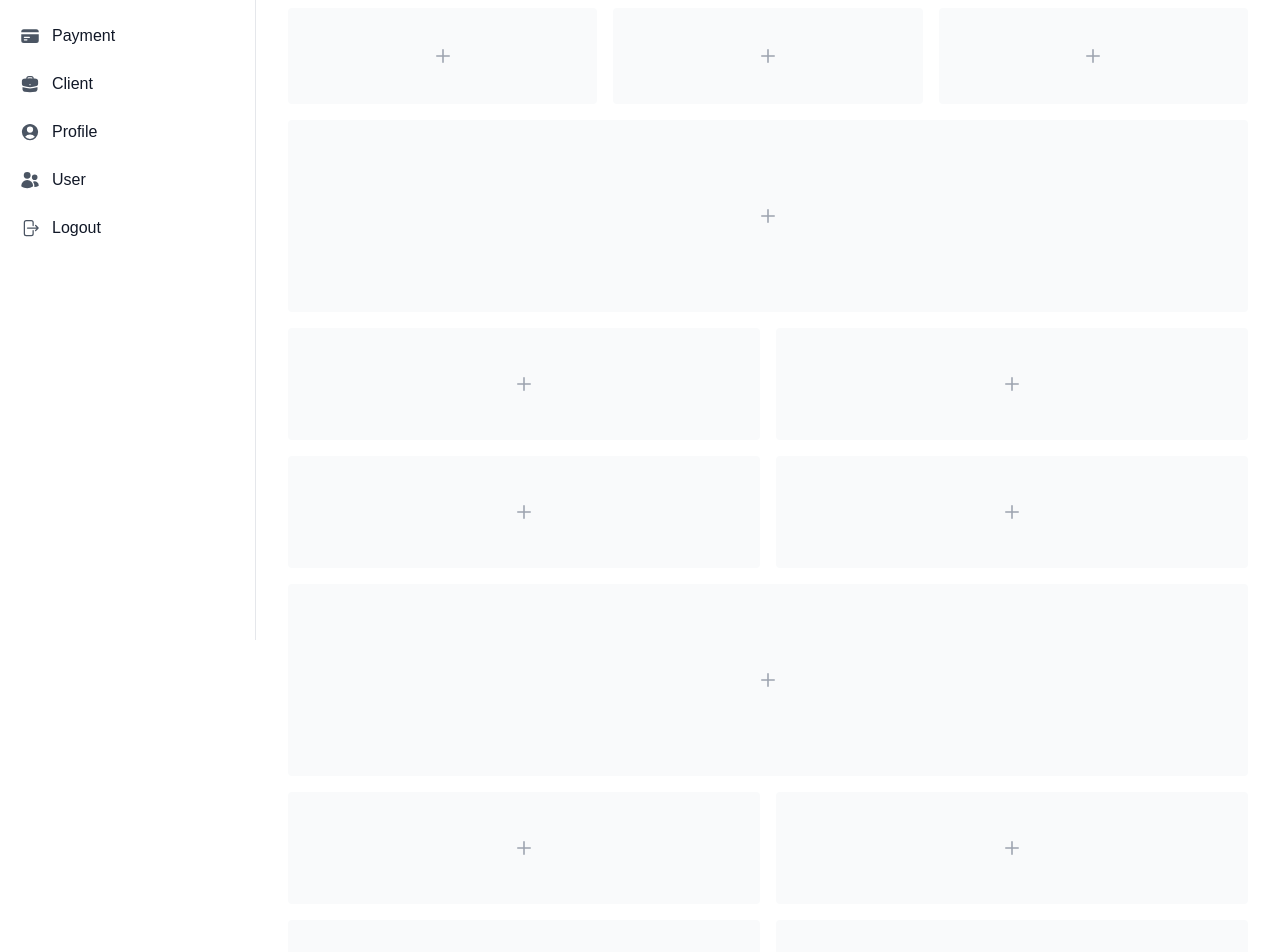
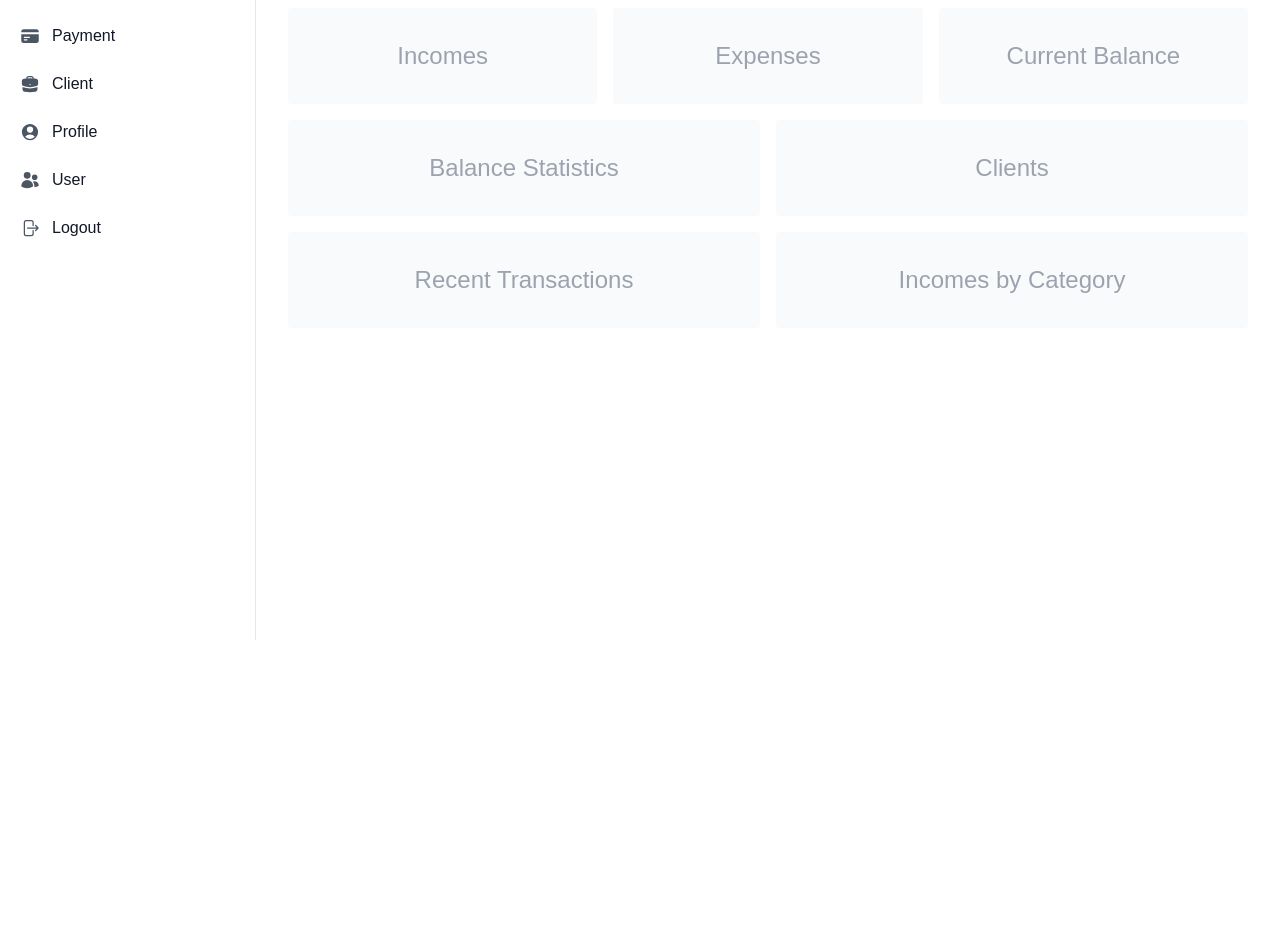
Before and after one commit to rchmfk/invoice-maker, a Next.js app in the folder easy-bill/: page /admin in a window 1280 px wide. Shown: the part 160-1112 px from the top of the page. After the commit the page ends 800 px from the top, so only its background shows below. Built offline with nearby package versions, Linux system fonts and the light colour scheme.

Commit message:
modify admin layout

```diff
--- a/easy-bill/src/app/admin/page.tsx
+++ b/easy-bill/src/app/admin/page.tsx
@@ -33,255 +33,30 @@ const AdminPage = () => {
           </div>
           <div className="grid grid-cols-3 gap-4 mb-4">
             <div className="flex items-center justify-center h-24 rounded bg-gray-50 ">
-              <p className="text-2xl text-gray-400">
-                <svg
-                  className="w-3.5 h-3.5"
-                  aria-hidden="true"
-                  xmlns="http://www.w3.org/2000/svg"
-                  fill="none"
-                  viewBox="0 0 18 18"
-                >
-                  <path
-                    stroke="currentColor"
-                    stroke-linecap="round"
-                    stroke-linejoin="round"
-                    stroke-width="2"
-                    d="M9 1v16M1 9h16"
-                  />
-                </svg>
-              </p>
+              <p className="text-2xl text-gray-400">Incomes</p>
             </div>
             <div className="flex items-center justify-center h-24 rounded bg-gray-50 ">
-              <p className="text-2xl text-gray-400">
-                <svg
-                  className="w-3.5 h-3.5"
-                  aria-hidden="true"
-                  xmlns="http://www.w3.org/2000/svg"
-                  fill="none"
-                  viewBox="0 0 18 18"
-                >
-                  <path
-                    stroke="currentColor"
-                    stroke-linecap="round"
-                    stroke-linejoin="round"
-                    stroke-width="2"
-                    d="M9 1v16M1 9h16"
-                  />
-                </svg>
-              </p>
+              <p className="text-2xl text-gray-400">Expenses</p>
             </div>
             <div className="flex items-center justify-center h-24 rounded bg-gray-50 ">
-              <p className="text-2xl text-gray-400">
-                <svg
-                  className="w-3.5 h-3.5"
-                  aria-hidden="true"
-                  xmlns="http://www.w3.org/2000/svg"
-                  fill="none"
-                  viewBox="0 0 18 18"
-                >
-                  <path
-                    stroke="currentColor"
-                    stroke-linecap="round"
-                    stroke-linejoin="round"
-                    stroke-width="2"
-                    d="M9 1v16M1 9h16"
-                  />
-                </svg>
-              </p>
+              <p className="text-2xl text-gray-400">Current Balance</p>
             </div>
           </div>
-          <div className="flex items-center justify-center h-48 mb-4 rounded bg-gray-50 ">
-            <p className="text-2xl text-gray-400">
-              <svg
-                className="w-3.5 h-3.5"
-                aria-hidden="true"
-                xmlns="http://www.w3.org/2000/svg"
-                fill="none"
-                viewBox="0 0 18 18"
-              >
-                <path
-                  stroke="currentColor"
-                  stroke-linecap="round"
-                  stroke-linejoin="round"
-                  stroke-width="2"
-                  d="M9 1v16M1 9h16"
-                />
-              </svg>
-            </p>
-          </div>
-          <div className="grid grid-cols-2 gap-4 mb-4">
-            <div className="flex items-center justify-center rounded bg-gray-50 h-28 ">
-              <p className="text-2xl text-gray-400">
-                <svg
-                  className="w-3.5 h-3.5"
-                  aria-hidden="true"
-                  xmlns="http://www.w3.org/2000/svg"
-                  fill="none"
-                  viewBox="0 0 18 18"
-                >
-                  <path
-                    stroke="currentColor"
-                    stroke-linecap="round"
-                    stroke-linejoin="round"
-                    stroke-width="2"
-                    d="M9 1v16M1 9h16"
-                  />
-                </svg>
-              </p>
+
+          <div className="grid grid-cols-1 gap-4 mb-4 lg:grid-cols-2">
+            <div className="flex items-center justify-center h-24 rounded bg-gray-50 ">
+              <p className="text-2xl text-gray-400">Balance Statistics</p>
             </div>
-            <div className="flex items-center justify-center rounded bg-gray-50 h-28 ">
-              <p className="text-2xl text-gray-400">
-                <svg
-                  className="w-3.5 h-3.5"
-                  aria-hidden="true"
-                  xmlns="http://www.w3.org/2000/svg"
-                  fill="none"
-                  viewBox="0 0 18 18"
-                >
-                  <path
-                    stroke="currentColor"
-                    stroke-linecap="round"
-                    stroke-linejoin="round"
-                    stroke-width="2"
-                    d="M9 1v16M1 9h16"
-                  />
-                </svg>
-              </p>
-            </div>
-            <div className="flex items-center justify-center rounded bg-gray-50 h-28 ">
-              <p className="text-2xl text-gray-400">
-                <svg
-                  className="w-3.5 h-3.5"
-                  aria-hidden="true"
-                  xmlns="http://www.w3.org/2000/svg"
-                  fill="none"
-                  viewBox="0 0 18 18"
-                >
-                  <path
-                    stroke="currentColor"
-                    stroke-linecap="round"
-                    stroke-linejoin="round"
-                    stroke-width="2"
-                    d="M9 1v16M1 9h16"
-                  />
-                </svg>
-              </p>
-            </div>
-            <div className="flex items-center justify-center rounded bg-gray-50 h-28 ">
-              <p className="text-2xl text-gray-400">
-                <svg
-                  className="w-3.5 h-3.5"
-                  aria-hidden="true"
-                  xmlns="http://www.w3.org/2000/svg"
-                  fill="none"
-                  viewBox="0 0 18 18"
-                >
-                  <path
-                    stroke="currentColor"
-                    stroke-linecap="round"
-                    stroke-linejoin="round"
-                    stroke-width="2"
-                    d="M9 1v16M1 9h16"
-                  />
-                </svg>
-              </p>
+            <div className="flex items-center justify-center h-24 rounded bg-gray-50 ">
+              <p className="text-2xl text-gray-400">Clients</p>
             </div>
           </div>
-          <div className="flex items-center justify-center h-48 mb-4 rounded bg-gray-50 ">
-            <p className="text-2xl text-gray-400">
-              <svg
-                className="w-3.5 h-3.5"
-                aria-hidden="true"
-                xmlns="http://www.w3.org/2000/svg"
-                fill="none"
-                viewBox="0 0 18 18"
-              >
-                <path
-                  stroke="currentColor"
-                  stroke-linecap="round"
-                  stroke-linejoin="round"
-                  stroke-width="2"
-                  d="M9 1v16M1 9h16"
-                />
-              </svg>
-            </p>
-          </div>
-          <div className="grid grid-cols-2 gap-4">
-            <div className="flex items-center justify-center rounded bg-gray-50 h-28 ">
-              <p className="text-2xl text-gray-400">
-                <svg
-                  className="w-3.5 h-3.5"
-                  aria-hidden="true"
-                  xmlns="http://www.w3.org/2000/svg"
-                  fill="none"
-                  viewBox="0 0 18 18"
-                >
-                  <path
-                    stroke="currentColor"
-                    stroke-linecap="round"
-                    stroke-linejoin="round"
-                    stroke-width="2"
-                    d="M9 1v16M1 9h16"
-                  />
-                </svg>
-              </p>
+          <div className="grid grid-cols-1 gap-4 mb-4 lg:grid-cols-2">
+            <div className="flex items-center justify-center h-24 rounded bg-gray-50 ">
+              <p className="text-2xl text-gray-400">Recent Transactions</p>
             </div>
-            <div className="flex items-center justify-center rounded bg-gray-50 h-28 ">
-              <p className="text-2xl text-gray-400">
-                <svg
-                  className="w-3.5 h-3.5"
-                  aria-hidden="true"
-                  xmlns="http://www.w3.org/2000/svg"
-                  fill="none"
-                  viewBox="0 0 18 18"
-                >
-                  <path
-                    stroke="currentColor"
-                    stroke-linecap="round"
-                    stroke-linejoin="round"
-                    stroke-width="2"
-                    d="M9 1v16M1 9h16"
-                  />
-                </svg>
-              </p>
-            </div>
-            <div className="flex items-center justify-center rounded bg-gray-50 h-28 ">
-              <p className="text-2xl text-gray-400">
-                <svg
-                  className="w-3.5 h-3.5"
-                  aria-hidden="true"
-                  xmlns="http://www.w3.org/2000/svg"
-                  fill="none"
-                  viewBox="0 0 18 18"
-                >
-                  <path
-                    stroke="currentColor"
-                    stroke-linecap="round"
-                    stroke-linejoin="round"
-                    stroke-width="2"
-                    d="M9 1v16M1 9h16"
-                  />
-                </svg>
-              </p>
-            </div>
-            <div className="flex items-center justify-center rounded bg-gray-50 h-28 ">
-              <p className="text-2xl text-gray-400">
-                <svg
-                  className="w-3.5 h-3.5"
-                  aria-hidden="true"
-                  xmlns="http://www.w3.org/2000/svg"
-                  fill="none"
-                  viewBox="0 0 18 18"
-                >
-                  <path
-                    stroke="currentColor"
-                    stroke-linecap="round"
-                    stroke-linejoin="round"
-                    stroke-width="2"
-                    d="M9 1v16M1 9h16"
-                  />
-                </svg>
-              </p>
+            <div className="flex items-center justify-center h-24 rounded bg-gray-50 ">
+              <p className="text-2xl text-gray-400">Incomes by Category</p>
             </div>
           </div>
         </div>
```
